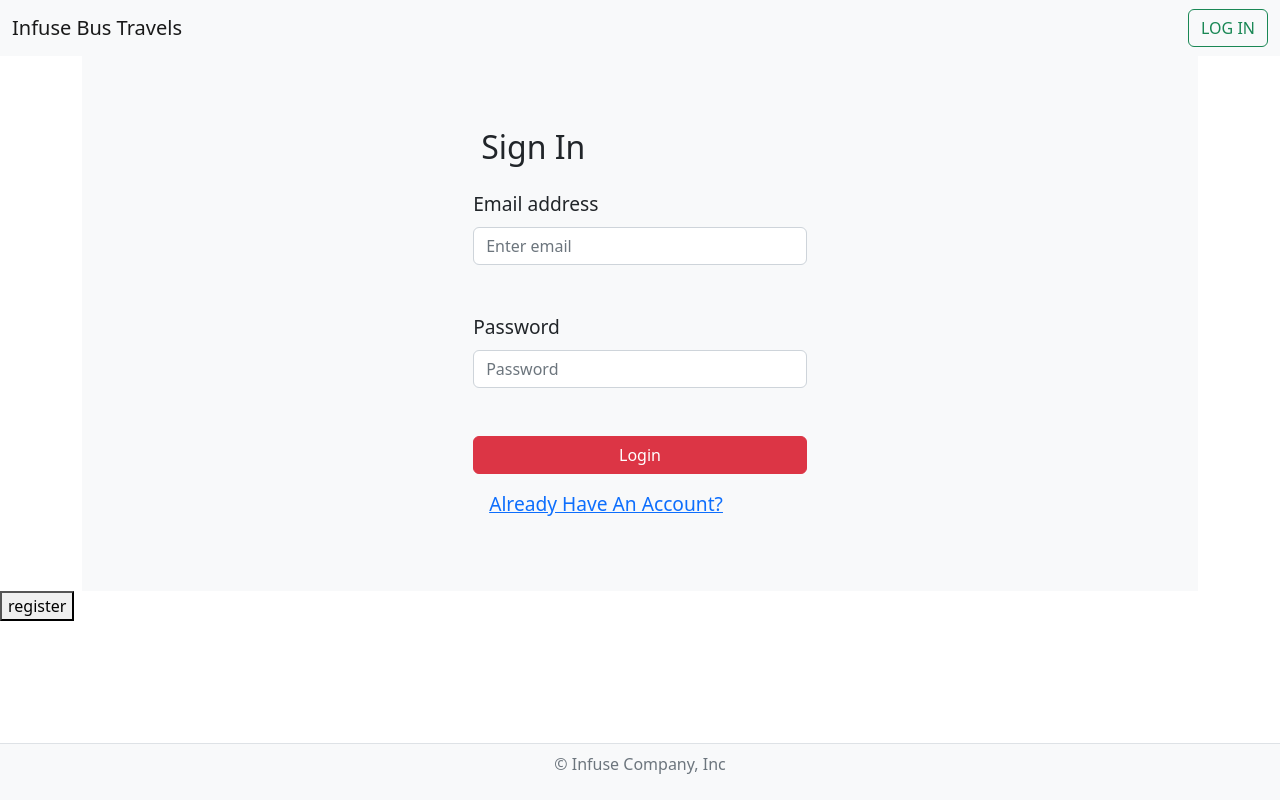
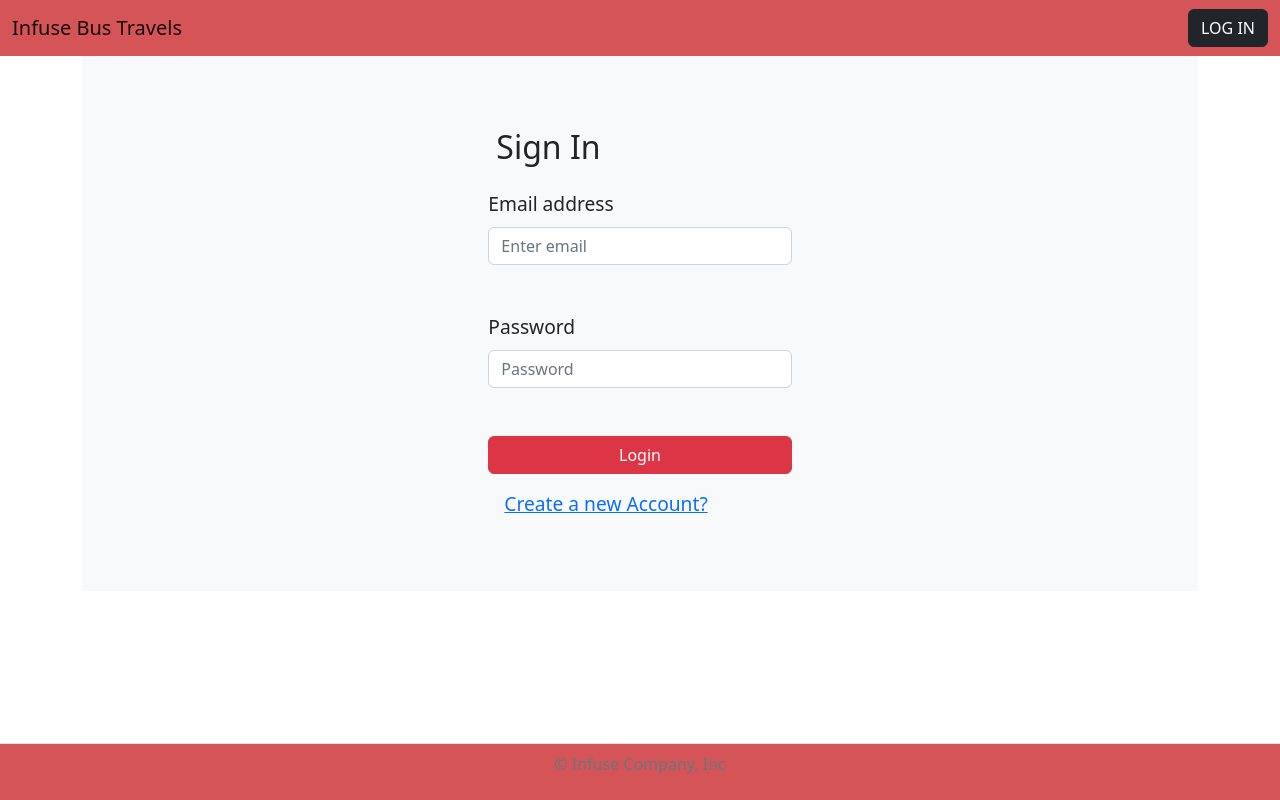
Before and after one commit to infuse-training-jan-2023/Bus-Ticket-Booking-System, a React (Create React App) app in the folder client/: page /login in a window 1280 px wide. Built offline with nearby package versions, Linux system fonts and the light colour scheme.

Commit message:
UI improved

```diff
--- a/client/src/App.js
+++ b/client/src/App.js
@@ -23,7 +23,7 @@ function App() {
     <NavBar/>
     <Routes>
     <Route path='/successful_login' index element={<Home_page emailid={window.localStorage.getItem('emailid')}/>}/>
-    <Route path="/login" element={[<Login_form/>,<Button/>]} />
+    <Route path="/login" element={[<Login_form/>]} />
     <Route path='/register' index element={<Registration_form/>} />
     <Route path='/' />
 
--- a/client/src/components/footer.js
+++ b/client/src/components/footer.js
@@ -2,8 +2,8 @@ import {Container} from 'react-bootstrap'
 
 export default function Footer() {
   return (
-    <Container fluid className='footer'>
-        <footer class="d-flex flex-wrap justify-content-center mt-5 py-2 border-top fixed-bottom bg-light">
+    <Container fluid className='footer'  style={{background:"#d55457"}}>
+        <footer class="d-flex flex-wrap justify-content-center mt-5 py-2 border-top fixed-bottom" style={{background:"#d55457"}}>
             <p class="text-muted">&copy; Infuse Company, Inc</p>
         </footer>
     </Container>
--- a/client/src/components/login_form/login_form.js
+++ b/client/src/components/login_form/login_form.js
@@ -71,7 +71,7 @@ function Login_form() {
                 Login
             </Button>
             <Form.Label className='p-3'>
-                <Link to='/register'>Already Have An Account?</Link>
+                <Link to='/register'>Create a new Account?</Link>
             </Form.Label>
             </Form>
             </div>
--- a/client/src/components/navbar.js
+++ b/client/src/components/navbar.js
@@ -1,78 +1,4 @@
-// import {Container, Button, Navbar} from 'react-bootstrap'
-// import { useEffect,useState } from 'react';
-// import { useNavigate } from 'react-router-dom';
-
-// // function checkAdmin(){
-// //   if(window.localStorage.getItem("is_admin") =="false"){
-
-// //   }
-// //   else{
-// //     return true
-// //   }
-// // }
-
-
-
-// function handleLogout(){
-//   console.log("in logout")
-//   window.localStorage.clear()
-// }
-
-
-
-
-
-// export default function NavBar() {
-
-//   const [isadmin,setadmin]=useState(['false']);
-//   const [isloggedIn,setLog]=useState([]);
-//   useEffect(() => {
-//     checkLogin();
-
-//     window.addEventListener('storage', checkLogin())
-//     return () => window.removeEventListener('storage', checkLogin())
-//   }, [isloggedIn])
-
-
-
-//   console.log(isloggedIn)
-
-//   function checkLogin(){
-//     console.log("user_id")
-//     console.log(window.localStorage.getItem("user_id"))
-//     if(window.localStorage.getItem("user_id") ==null){
-//       console.log("if")
-//       setLog('false')
-
-//     }
-//     else{
-//       console.log("else")
-//       setLog('true')
-//     }
-//   }
-
-//   console.log(isloggedIn)
-//   return (
-//     <Navbar bg="light" expand="lg">
-//       <Container fluid>
-//         <Navbar.Brand href="#">Infuse Bus Travels</Navbar.Brand>
-//         <Navbar.Toggle aria-controls="navbarScroll" />
-//         <Navbar.Collapse id="navbarScroll" className="justify-content-end">
-//             {isloggedIn? <Button variant="outline-success"  onClick={()=>handleLogout()}>LOG IN</Button>:<Button variant="outline-success">LOG OUT</Button>}
-//         </Navbar.Collapse>
-//       </Container>
-//     </Navbar>
-//   );
-// }
-
-
-
-
-
-
-
 import { Container, Button, Navbar } from "react-bootstrap";
-import { useEffect, useState } from "react";
 import { useNavigate } from "react-router-dom";
 
 
@@ -91,30 +17,30 @@ export default function NavBar() {
   }
 
   return (
-    <Navbar bg="light" expand="lg">
+    <Navbar expand="lg" style={{background:"#d55457"}}>
       <Container fluid>
         <Navbar.Brand href="#">Infuse Bus Travels</Navbar.Brand>
         <Navbar.Toggle aria-controls="navbarScroll" />
         <Navbar.Collapse id="navbarScroll" className="justify-content-end">
           {isadmin=='true' &&
-             <Button variant="outline-success" onClick={()=>navigate('/users')}>
+             <Button className='mx-2' variant="dark" onClick={()=>navigate('/users')}>
              USERS
            </Button>
           }
 
           {isadmin=='true' &&
-             <Button variant="outline-success" onClick={() => navigate('/buses')}>
+             <Button className='mx-2' variant="dark" onClick={() => navigate('/buses')}>
              BUSES
            </Button>
           }
 
           {uid ? (
-            <Button variant="outline-success" onClick={() => handleLogout()}>
+            <Button className='mx-2' variant="dark" onClick={() => handleLogout()}>
               LOG OUT
             </Button>
           ) : (
             <Button
-              variant="outline-success"
+              variant="dark"
               onClick={() => navigate("/login")}
             >
               LOG IN
--- a/client/src/components/registeration_form/registeration_form.js
+++ b/client/src/components/registeration_form/registeration_form.js
@@ -57,7 +57,7 @@ function get_gender(e){
 
 function Registration_form() {
     const navigate = useNavigate();
-    const handle_register = () => navigate('/successful_login');
+    const handle_register = () => navigate('/');
     return (
         <Container>
         <div className="d-flex justify-content-center bg-light">
```
